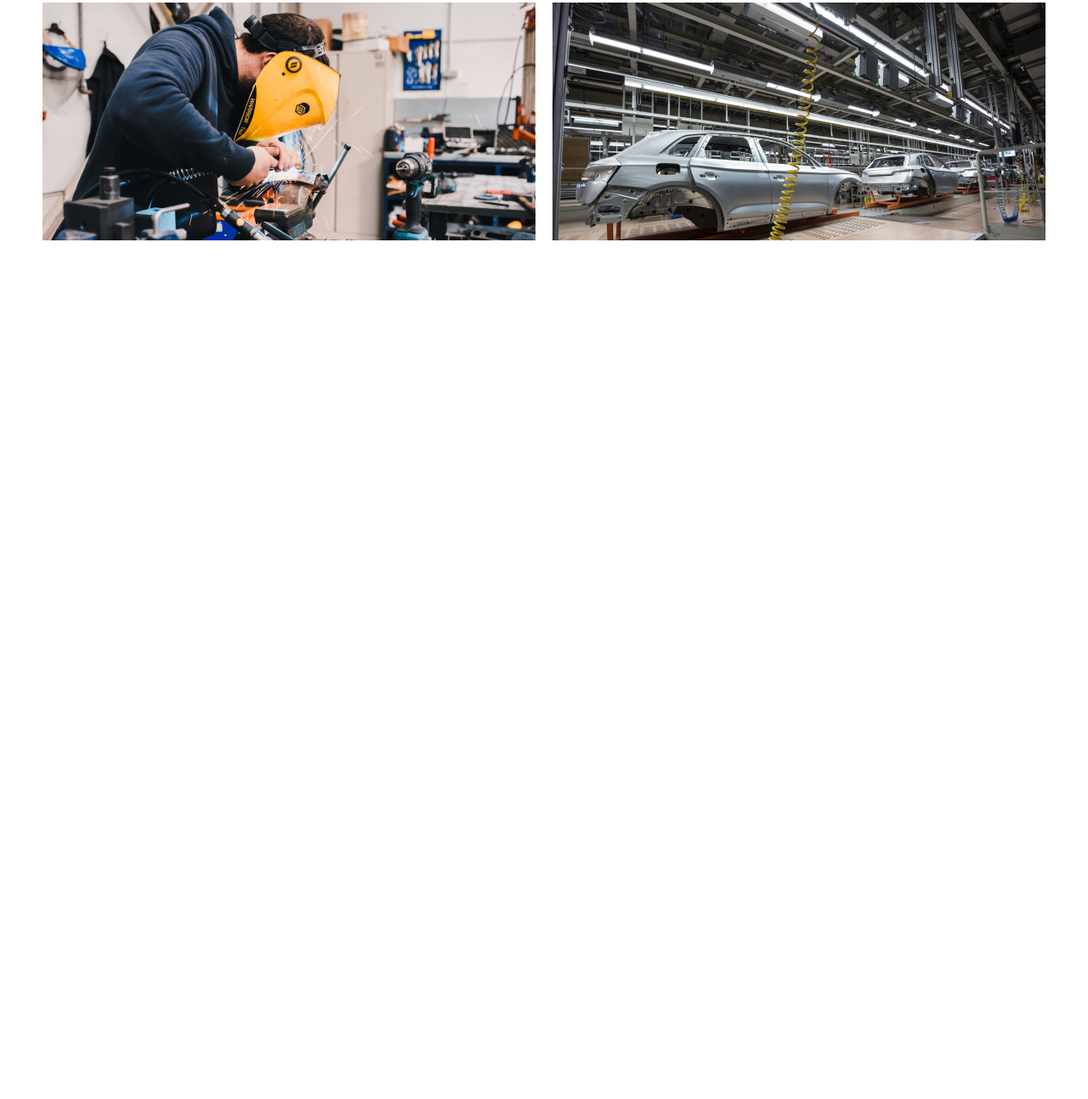
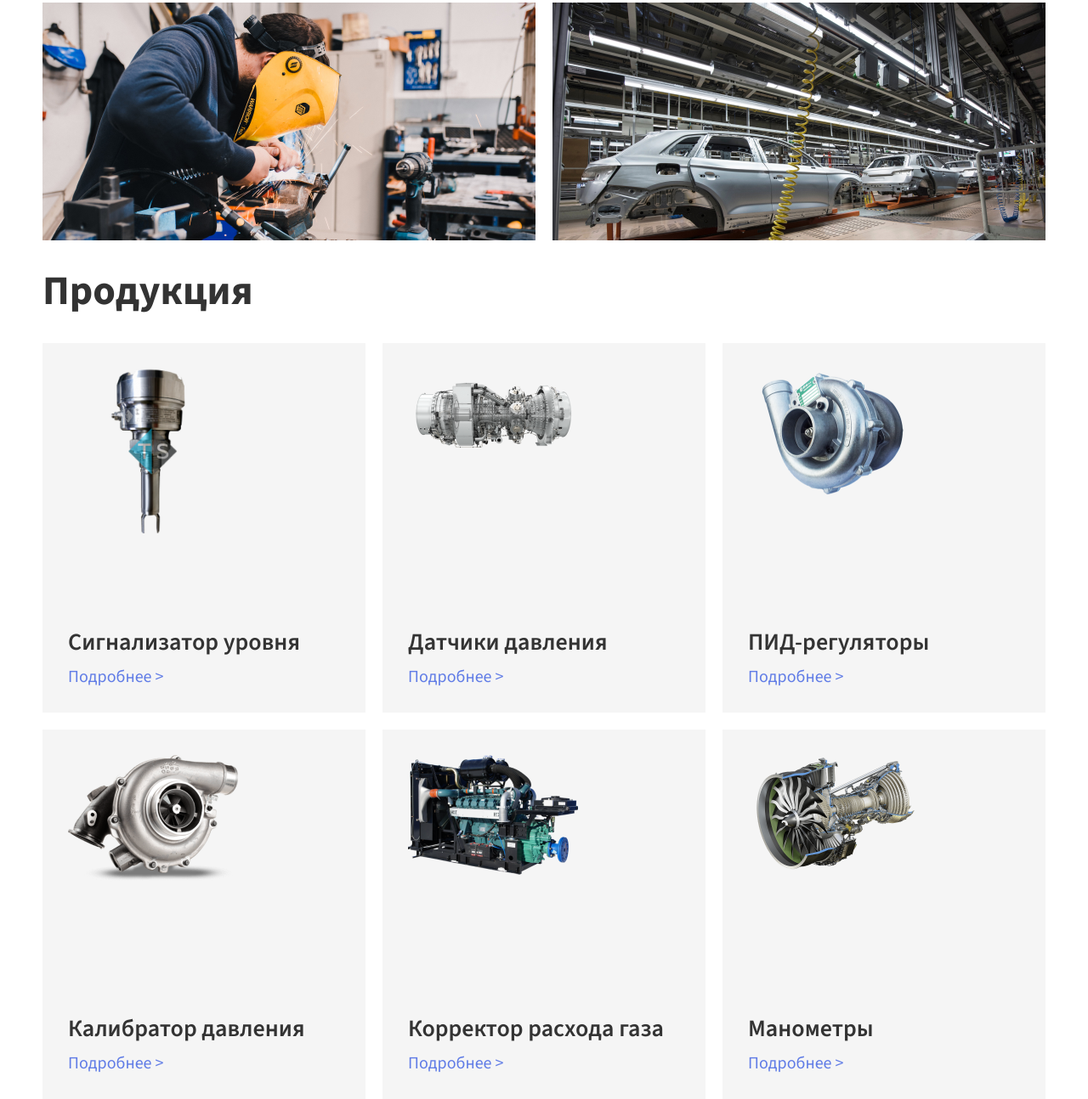
Before and after one commit to kamilories/verstka-pioner, a plain HTML site: page index.html in a window 1280 px wide. Shown: the part 1201-2495 px from the top of the page at 85% size. Before the commit the page ends 1516 px from the top, so only its background shows below. Drawn offline with Linux system fonts and the light colour scheme.

Commit message:
доделан раздел продукция

```diff
--- a/css/style.css
+++ b/css/style.css
@@ -1,36 +1,47 @@
 /* source-sans-3-regular - cyrillic_latin */
 @font-face {
-    font-display: swap; /* Check https://developer.mozilla.org/en-US/docs/Web/CSS/@font-face/font-display for other options. */
+  font-display: swap;
+  /* Check https://developer.mozilla.org/en-US/docs/Web/CSS/@font-face/font-display for other options. */
   font-family: 'Source Sans 3';
   font-style: normal;
   font-weight: 400;
-    src: url('../fonts/source-sans-3-v15-cyrillic_latin-regular.woff2') format('woff2'); /* Chrome 36+, Opera 23+, Firefox 39+, Safari 12+, iOS 10+ */
+  src: url('../fonts/source-sans-3-v15-cyrillic_latin-regular.woff2') format('woff2');
+  /* Chrome 36+, Opera 23+, Firefox 39+, Safari 12+, iOS 10+ */
 }
+
 /* source-sans-3-600 - cyrillic_latin */
 @font-face {
-    font-display: swap; /* Check https://developer.mozilla.org/en-US/docs/Web/CSS/@font-face/font-display for other options. */
+  font-display: swap;
+  /* Check https://developer.mozilla.org/en-US/docs/Web/CSS/@font-face/font-display for other options. */
   font-family: 'Source Sans 3';
   font-style: normal;
   font-weight: 600;
-    src: url('../fonts/source-sans-3-v15-cyrillic_latin-600.woff2') format('woff2'); /* Chrome 36+, Opera 23+, Firefox 39+, Safari 12+, iOS 10+ */
+  src: url('../fonts/source-sans-3-v15-cyrillic_latin-600.woff2') format('woff2');
+  /* Chrome 36+, Opera 23+, Firefox 39+, Safari 12+, iOS 10+ */
 }
+
 /* source-sans-3-700 - cyrillic_latin */
 @font-face {
-    font-display: swap; /* Check https://developer.mozilla.org/en-US/docs/Web/CSS/@font-face/font-display for other options. */
+  font-display: swap;
+  /* Check https://developer.mozilla.org/en-US/docs/Web/CSS/@font-face/font-display for other options. */
   font-family: 'Source Sans 3';
   font-style: normal;
   font-weight: 700;
-    src: url('../fonts/source-sans-3-v15-cyrillic_latin-700.woff2') format('woff2'); /* Chrome 36+, Opera 23+, Firefox 39+, Safari 12+, iOS 10+ */
+  src: url('../fonts/source-sans-3-v15-cyrillic_latin-700.woff2') format('woff2');
+  /* Chrome 36+, Opera 23+, Firefox 39+, Safari 12+, iOS 10+ */
 }
 
-  html{
+html {
   box-sizing: border-box;
 }
-  *,*::before,*::after{
+
+*,
+*::before,
+*::after {
   box-sizing: inherit;
 }
 
-  body{
+body {
   font-family: 'Source Sans 3';
   font-style: normal;
   font-size: 16px;
@@ -39,7 +50,8 @@
   color: #333333;
 
 }
-  header{
+
+header {
   font-family: 'Source Sans 3';
   font-style: normal;
   font-size: 16px;
@@ -51,50 +63,55 @@
   left: 0;
   width: 100%;
 }
+
 /*контейнер для рамки внутри сайта*/
-  .wrapper{
+.wrapper {
   max-width: 1180px;
   margin: 0 auto;
 }
 
-  .header__first-layer{
+.header__first-layer {
   display: flex;
   flex-wrap: wrap;
   align-items: flex-end;
   justify-content: space-between;
 }
 
-  .header__contacts{
+.header__contacts {
   display: flex;
   flex-wrap: wrap;
   align-items: flex-end;
   justify-content: space-between;
 }
-  .header_menu{
+
+.header_menu {
   display: flex;
   flex-wrap: wrap;
   align-items: flex-end;
   justify-content: space-between;
 }
+
 .header__line {
   height: 1px;
   margin-top: 32px;
 
 }
 
-  .header__list{
+.header__list {
   display: flex;
   flex-wrap: wrap;
 }
-  .header__item{
+
+.header__item {
   margin-right: 44px;
 }
-  .header__item:last-child{
+
+.header__item:last-child {
   margin-right: 0;
   margin-left: auto;
 }
 
-  .header__link{
+.header__link {
   font-size: 16px;
   line-height: 19.2px;
   text-align: left;
@@ -102,31 +119,35 @@
   text-decoration: none;
 }
 
-  .header__contact-link{
+.header__contact-link {
   font-size: 20px;
   font-weight: 600;
   line-height: 28.48px;
   text-align: right;
   color: #607CE6;
 }
-  .header__contact{
+
+.header__contact {
   text-align: right;
   margin-left: 45px;
 }
-  .main_title{
+
+.main_title {
   font-size: 60px;
   font-weight: 700;
   line-height: 72px;
   text-align: left;
   max-width: 580px;
 }
-  .second_title{
+
+.second_title {
   font-size: 48px;
   font-weight: 700;
   line-height: 57.6px;
   text-align: left;
   padding-bottom: 32px;
 }
+
 /* main text прописан в body */
 /* .main_text{
     font-size: 16px;
@@ -134,32 +155,39 @@
     line-height: 19.2px;
     text-align: left;
   } */
-  .second_text{
+.second_text {
   font-size: 14px;
   line-height: 16.8px;
   text-align: right;
   color: #333333;
 }
-  .hero_main_text{
+
+.hero_main_text {
   max-width: 379px;
   padding-top: 26px;
 }
-  .text_hero{
+
+.text_hero {
   display: flex;
   flex-wrap: wrap;
   padding-bottom: 32px;
 }
-  .hero,.about{
+
+.hero,
+.about {
   padding-top: 80px;
 }
+
 .about_grid {
   display: grid;
-    gap: 20px; /* Расстояние между блоками */
-    grid-template-columns: repeat(2, 1fr); /* Два столбца одинаковой ширины */
+  gap: 20px;
+  /* Расстояние между блоками */
+  grid-template-columns: repeat(2, 1fr);
+  /* Два столбца одинаковой ширины */
   padding-bottom: 32px;
 }
 
-  .about_text{
+.about_text {
   font-size: 16px;
   line-height: 22.4px;
   text-align: left;
@@ -168,6 +196,66 @@
 }
 
 
-  .about_image{
+.about_image {
   max-width: 580px;
 }
+
+
+
+.product__container {
+  display: grid;
+  grid-template-columns: repeat(3, 1fr);
+  /* Три карточки в ряду */
+  gap: 20px;
+  /* Промежуток между карточками */
+}
+
+.product__card {
+  background: #F5F5F5;
+  max-width: 100%;
+  height: 435px;
+  padding: 30px;
+  /* Внутренние отступы */
+  display: flex;
+  flex-direction: column;
+  justify-content: space-between;
+
+}
+
+.product__card-img{
+  max-width: 200px;
+  height: auto;
+  margin-bottom: auto; /* Добавляем автоматический нижний отступ */
+}
+
+.product__names{
+  font-size: 28px;
+  font-weight: 600;
+  line-height: 33.6px;
+  text-align: left;
+  margin-top: auto;
+
+}
+
+.product__moreinf {
+  font-size: 20px;
+  font-weight: 400;
+  line-height: 24px;
+  text-align: left;
+  color: #607CE6;
+  text-decoration: none;
+  margin-top: 12px;
+}
+
+.product__link {
+  display: flex;
+  flex-direction: column;
+  justify-content: space-between;
+  text-decoration: none; /* Убирает подчеркивание */
+  color: inherit; /* Наследует цвет текста */
+  flex-grow: 1; /* Заполняет оставшееся пространство */
+}
+
+.product__link:hover {
+  background-color: #f0f0f0; /* Эффект при наведении */
+}
--- a/index.html
+++ b/index.html
@@ -120,6 +120,59 @@
                 </div>
             </section>
             <section class="products">
+                <h2 class="second_title">Продукция</h2>
+                <div class="product__container">
+                    <div class="product__card">
+                        <a href="#" class="product__link">
+                        <img src="./img/06c66ef48d3d590545623cb662541761 1.png" alt="Сигнализатор уровня" class="product__card-img">
+                        <p class="product__names">Сигнализатор уровня</p>
+                        <p class="product__moreinf">Подробнее ></p>
+                        </a>
+                    </div>
+
+                    <div class="product__card">
+                        <a href="#" class="product__link">
+                        <img src="./img/title-aero 1.png" alt="Датчики давления" class="product__card-img">
+                        <p class="product__names">Датчики давления</p>
+                        <p class="product__moreinf">Подробнее ></p>
+                        </a>
+                    </div>
+
+                    <div class="product__card">
+                        <a href="#" class="product__link">
+                        <img src="./img/kamaz1 1.png" alt="ПИД-регуляторы" class="product__card-img">
+                        <p class="product__names">ПИД-регуляторы</p>
+                        <p class="product__moreinf">Подробнее ></p>
+                        </a>
+                    </div>
+
+                    <div class="product__card">
+                        <a href="#" class="product__link">
+                        <img src="./img/turbo 1.png" alt="Калибратор давления" class="product__card-img">
+                        <p class="product__names">Калибратор давления</p>
+                        <p class="product__moreinf">Подробнее ></p>
+                        </a>
+                    </div>
+
+                    <div class="product__card">
+                        <a href="#" class="product__link">
+                        <img src="./img/main-slide-power 1.png" alt="Корректор расхода газа" class="product__card-img">
+                        <p class="product__names">Корректор расхода газа</p>
+                        <p class="product__moreinf">Подробнее ></p>
+                        </a>
+                    </div>
+
+                    <div class="product__card">
+                        <a href="#" class="product__link">
+                        <img src="./img/engine 1.png" alt="Манометры" class="product__card-img">
+                        <p class="product__names">Манометры</p>
+                        <p class="product__moreinf">Подробнее ></p>
+                        </a>
+                    </div>
+                    </div>
+
+
+                </div>
 
             </section>
             <section class="map">
```
Also changed, not shown: img/06c66ef48d3d590545623cb662541761 1.png (added), img/Group 32.svg (added), img/engine 1.png (added), img/greg-rosenke-xoxnfVIE7Qw-unsplash 1.jpg (added), img/jonas-morgner-F7u5fL11Lt0-unsplash 1.jpg (added), img/kamaz1 1.png (added), img/logo (1).svg (added), img/logo.png (added), img/main-slide-power 1.png (added), img/rafael-juarez-hTUdXgbhd3o-unsplash 1.jpg (added), img/title-aero 1.png (added), img/turbo 1.png (added), 1 other file. Lines whose indentation alone changed are shown as unchanged.
